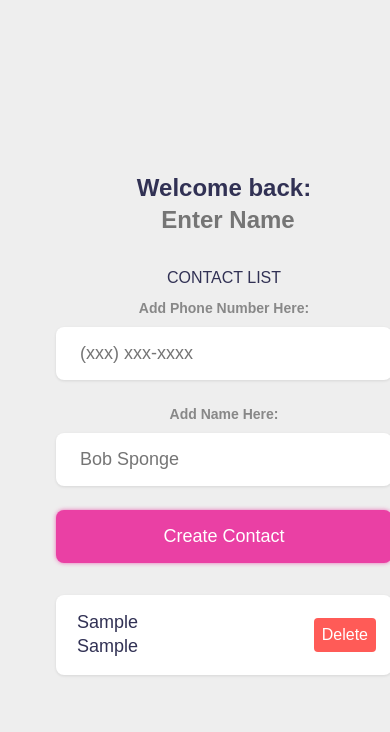
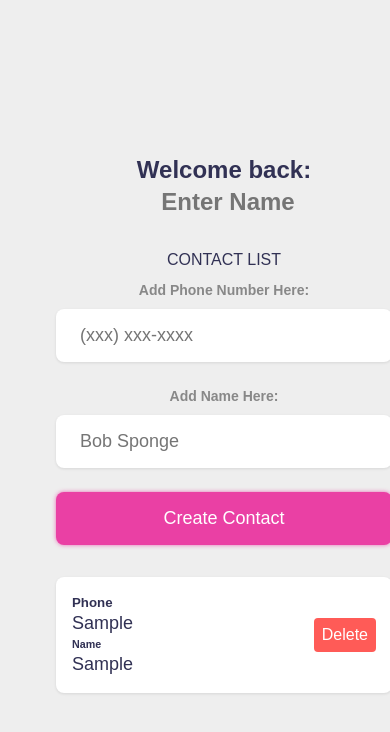
Before and after one commit to SPARTANxABG/project3, a Vue app: page / in a window 390 px wide. Both pictures are taken after typing "Sample", "Sample" into the empty fields and a click on the input "Create Contact". Shown: the top 732 px of the page. Built offline with nearby package versions, Linux system fonts and the light colour scheme.

Commit message:
Added Phone and Name header to the contact list and fixed the text-align on the contact list

```diff
--- a/src/App.vue
+++ b/src/App.vue
@@ -69,7 +69,9 @@
         <div v-for="x in myArray" :class="`todo-item ${x.done ? 'done' : 'not-done'}`" :key="x">
 
           <div class="todo-content">
+            <h5>Phone</h5>
             <input type="text" v-model="x.content"/>
+            <h6>Name</h6>
             <input type="text" v-model="x.category"/>
           </div>
 
--- a/src/style.css
+++ b/src/style.css
@@ -300,6 +300,7 @@ input:checked ~ .bubble::after {
 
 .todo-item .todo-content {
 	flex: 1 1 0%;
+	text-align: left;
 }
 
 
```
